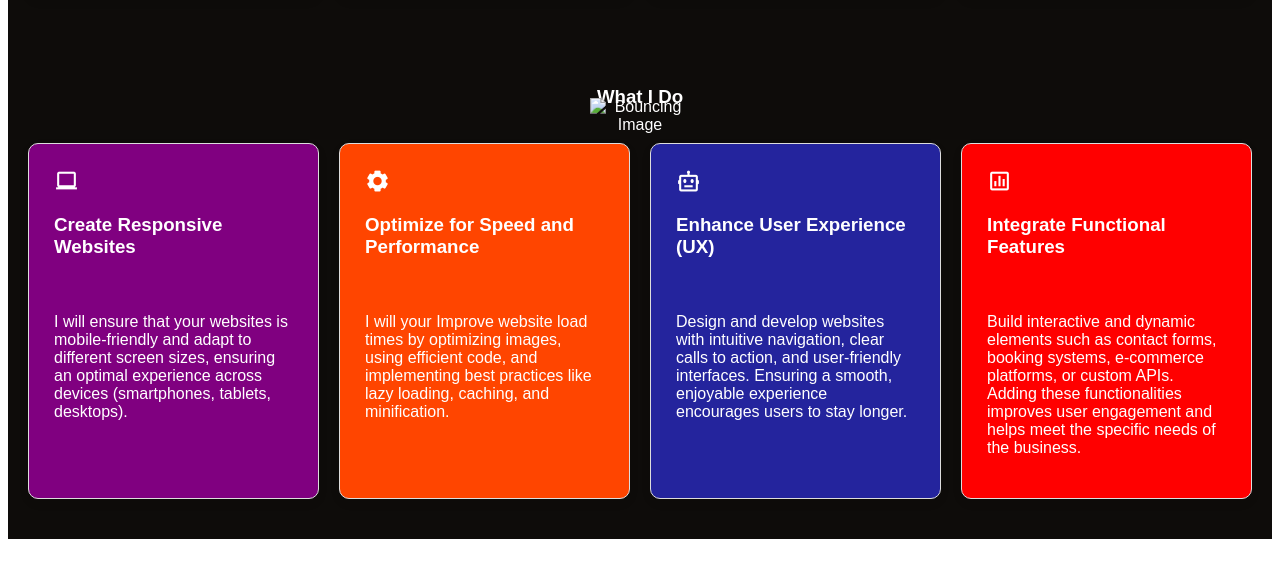
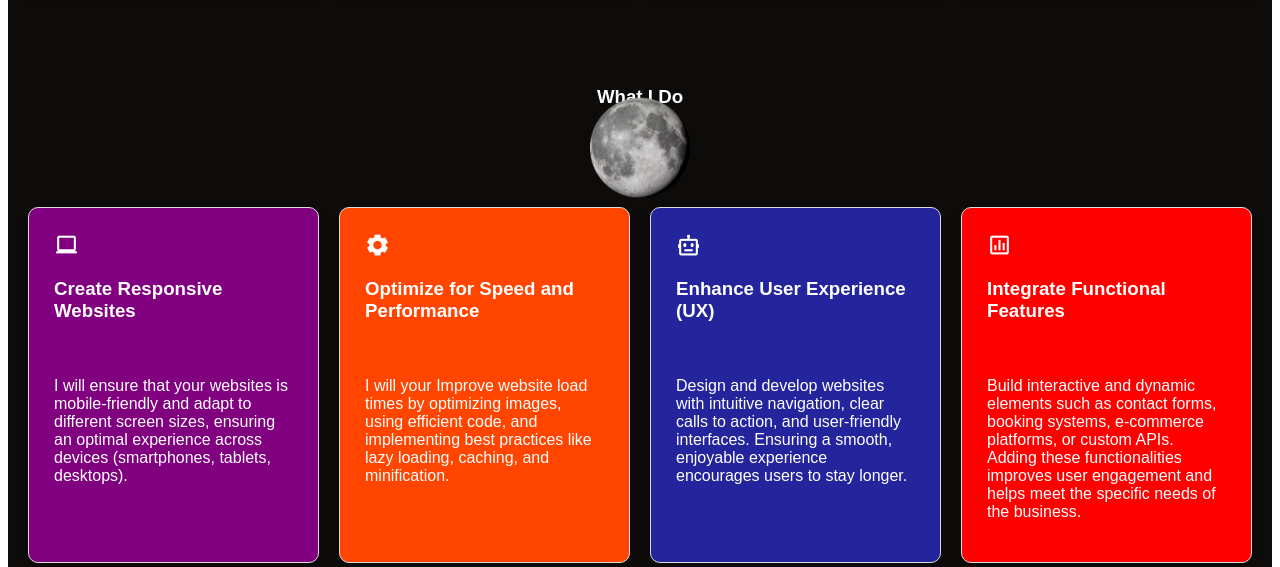
Before and after one commit to tegawavy/portf, a plain HTML site: page index.html in a window 1280 px wide. Shown: the part 1310-1877 px from the top of the page. Drawn offline with nearby package versions, Linux system fonts and the light colour scheme; a web font is replaced by a local one.

Commit message:
Update index.html

```diff
--- a/index.html
+++ b/index.html
@@ -102,7 +102,7 @@
         <div class="bounce-container">
             <div class="text-and-image">
               <h3>What I Do</h3>
-              <img src="./images/moon.png" alt="Bouncing Image" class="bouncing-img">
+              <img src="./moon.png" alt="Bouncing Image" class="bouncing-img">
             </div>
           </div>
 
```
